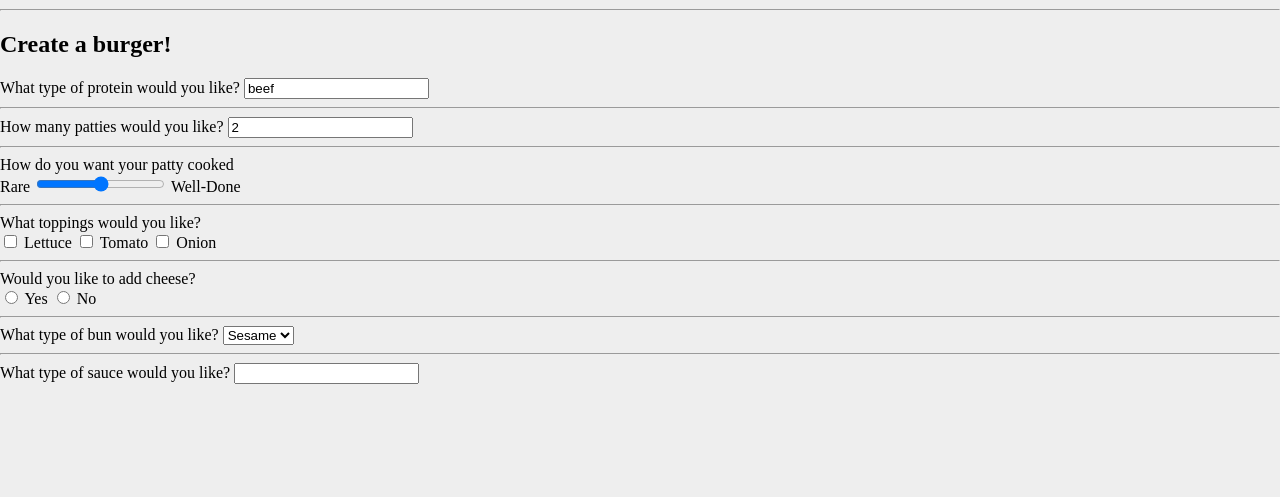
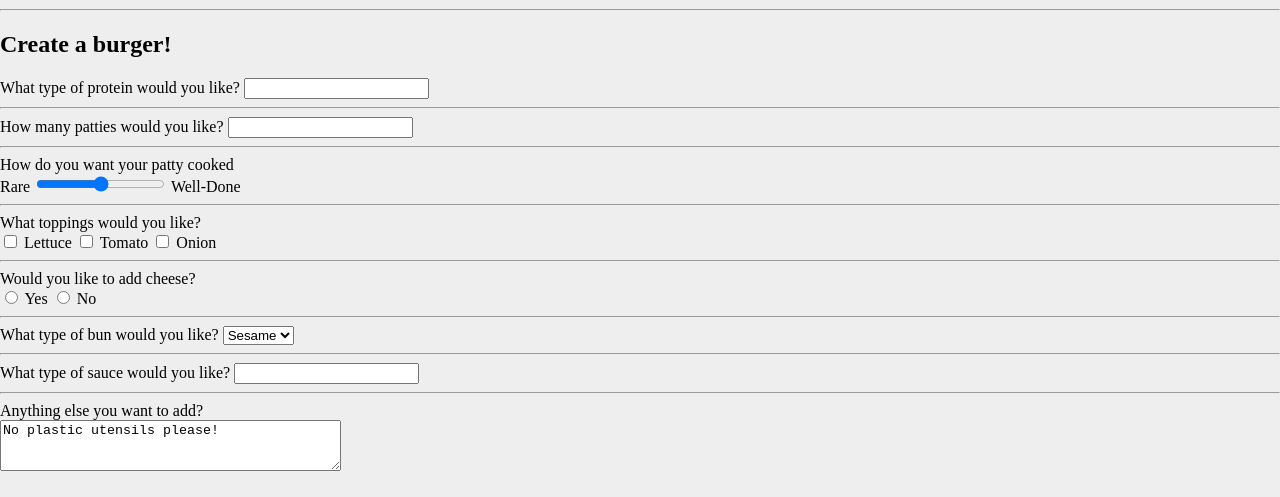
Before and after one commit to LandonPerkinsProsser/HTMLReferences, a plain HTML site: page DaviesBurgers/PattyOrder.html in a window 1280 px wide. Shown: the part 303-800 px from the top of the page. Drawn offline with Linux system fonts and the light colour scheme; files that its build step writes are made by us from their sources.

Commit message:
Update PattyOrder.html

```diff
--- a/DaviesBurgers/PattyOrder.html
+++ b/DaviesBurgers/PattyOrder.html
@@ -7,7 +7,7 @@
       href="https://fonts.googleapis.com/css?family=Rubik"
       rel="stylesheet"
     />
-    <title>Radio Input</title>
+    <title>Textarea element</title>
   </head>
   <body>
     <section id="overlay">
@@ -17,16 +17,16 @@
         id="logo"
       />
       <hr />
-      <form>
+      <form action="submission.html" method="POST">
         <h1>Create a burger!</h1>
         <section class="protein">
           <label for="patty">What type of protein would you like?</label>
-          <input type="text" name="patty" id="patty" value="beef" />
+          <input type="text" name="patty" id="patty" />
         </section>
         <hr />
         <section class="patties">
           <label for="amount">How many patties would you like?</label>
-          <input type="number" name="amount" value="2" id="amount" />
+          <input type="number" name="amount" id="amount" />
         </section>
         <hr />
         <section class="cooked">
@@ -68,20 +68,29 @@
           <label for="bun">What type of bun would you like?</label>
           <select name="bun" id="bun">
             <option value="sesame">Sesame</option>
-            <option value="potato">Potato</option>
+            <option value="potatoe">Potato</option>
             <option value="pretzel">Pretzel</option>
           </select>
         </section>
         <hr />
         <section class="sauce-selection">
           <label for="sauce">What type of sauce would you like?</label>
-          <input type="text" list="sauces" id="sauce" name="sauce" />
+          <input list="sauces" id="sauce" name="sauce" />
           <datalist id="sauces">
             <option value="ketchup"></option>
             <option value="mayo"></option>
             <option value="mustard"></option>
           </datalist>
         </section>
+        <hr />
+
+        <section class="extra-info">
+          <label for="extra">Anything else you want to add?</label>
+          <br />
+          <textarea id="extra" name="extra" rows="3" cols="40">
+No plastic utensils please!</textarea
+          >
+        </section>
       </form>
     </section>
   </body>
```
